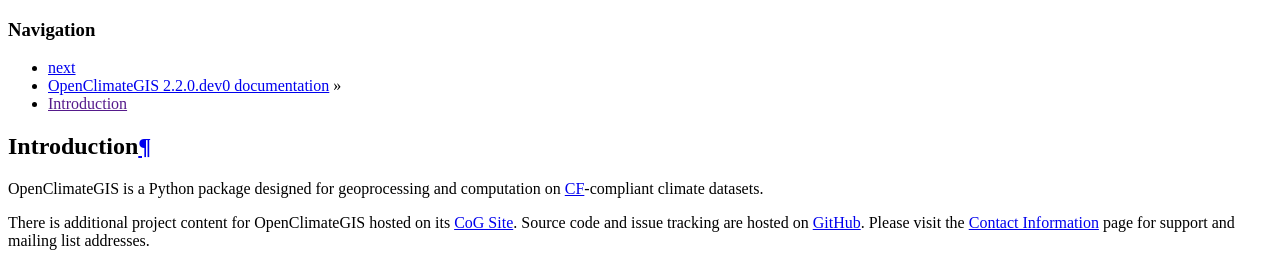
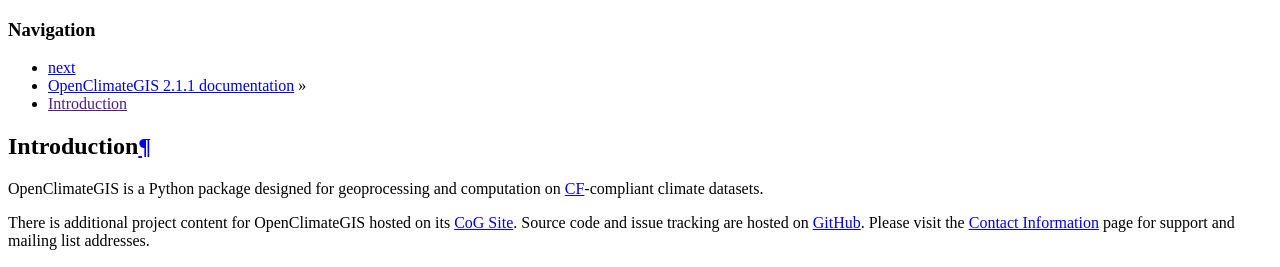
Before and after one commit to NCPP/ocgis, a Sphinx documentation site: the page built from doc/index.rst, in a window 1280 px wide and 900 px high. Shown: the top 267 px of the window. Built offline with Sphinx 7.4.7, drawn with Linux system fonts in a browser that asks for light colours; some of the changed text lies outside the part shown.

Commit message:
Preparation for v2.1.1 release

```diff
--- a/doc/conf.py
+++ b/doc/conf.py
@@ -32,7 +32,7 @@
               # 'sphinx.ext.imgmath',
               'sphinx.ext.intersphinx',
               'sphinx.ext.viewcode']
-intersphinx_mapping = {'python': ('http://docs.python.org/2.7', None)}
+intersphinx_mapping = {'python': ('http://docs.python.org/3.7', None)}
 
 # Add any paths that contain templates here, relative to this directory.
 templates_path = ['_templates']
@@ -56,9 +56,9 @@
 # built documents.
 #
 # The short X.Y version.
-version = '2.2.0.dev0'
+version = '2.1.1'
 # The full version, including alpha/beta/rc tags.
-release = '2.2.0.dev0'
+release = '2.1.1'
 
 # The language for content autogenerated by Sphinx. Refer to documentation
 # for a list of supported languages.
--- a/doc/install.rst
+++ b/doc/install.rst
@@ -12,11 +12,11 @@
 Using the Package Manager
 +++++++++++++++++++++++++
 
-Installation with all optional dependencies:
+Installation with optional dependencies:
 
 .. code-block:: sh
 
-   conda install -c conda-forge -c nesii ocgis esmpy mpi4py cf_units rtree icclim nose
+   conda install -c conda-forge ocgis esmpy mpi4py cf_units rtree nose mock
 
 Installation without optional dependencies:
 
@@ -91,7 +91,7 @@
 Supported Python Versions
 -------------------------
 
-Python versions 2.7, 3.5, and 3.6 are tested and supported. Versions 2.7 or 3.6 are recommended. Python 3.5 demonstrates undefined behavior with parallel operations using ``mpi4py``.
+Python versions 2.7, 3.6, and 3.7 are tested and supported. Versions 2.7 or 3.7 are recommended. Python 3.5 demonstrates undefined behavior with parallel operations using ``mpi4py``.
 
 Dependencies
 ------------
--- a/environment.yml
+++ b/environment.yml
@@ -1,7 +1,6 @@
 name: ocgis
 
 channels:
-  - nesii
   - conda-forge
 
 dependencies:
@@ -10,6 +9,5 @@
   - mpi4py
   - rtree
   - cf_units
-  - icclim
   - nose
   - mock
--- a/setup.py
+++ b/setup.py
@@ -5,7 +5,7 @@
 from setuptools import setup, Command, find_packages
 from setuptools.command.test import test as TestCommand
 
-VERSION = '2.2.0.dev0'
+VERSION = '2.1.1'
 
 
 ########################################################################################################################
--- a/src/ocgis/__init__.py
+++ b/src/ocgis/__init__.py
@@ -35,5 +35,5 @@
 from .ops.core import OcgOperations
 
 
-__version__ = '2.2.0.dev0'
-__release__ = '2.2.0.dev0'
+__version__ = '2.1.1'
+__release__ = '2.1.1'
```
Also changed, not shown: .travis.yml, 1 other file.
